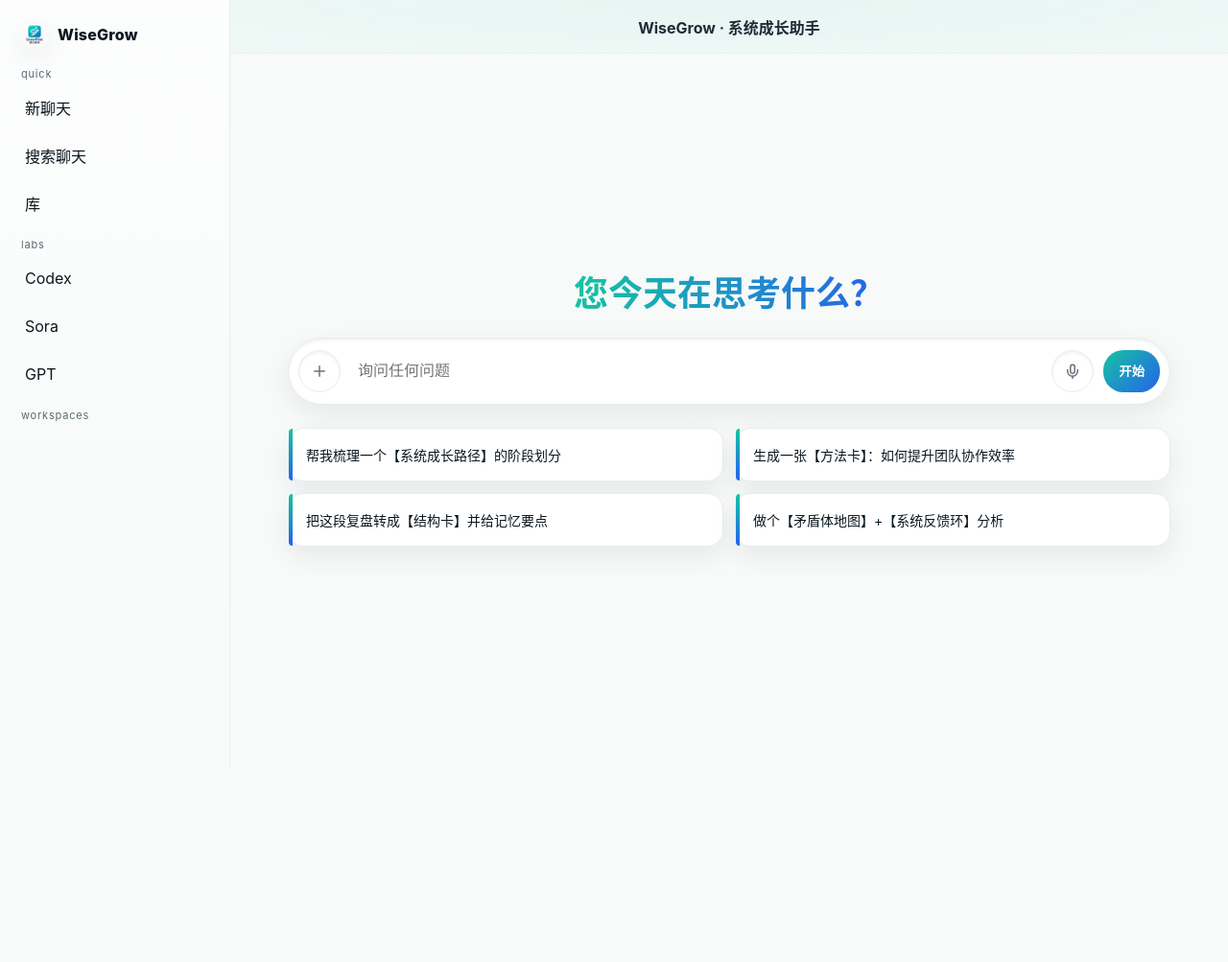
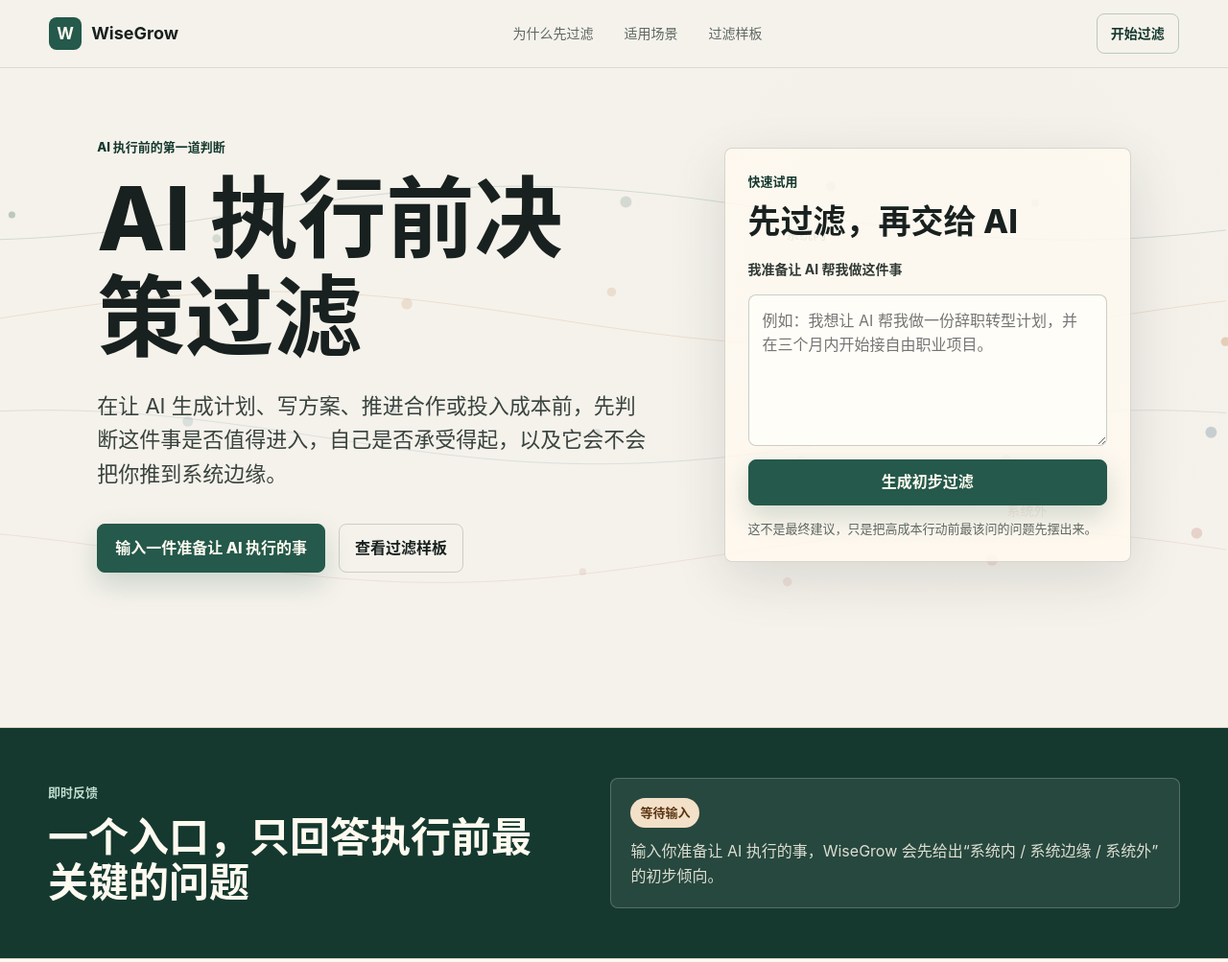
Before and after one commit to JohnJia21/notion-wisegrow-pages, a website: page index.html in a window 1280 px wide. Shown: the top 1003 px of the page at 96% size. Before the commit the page ends 800 px from the top, so only its background shows below. Drawn offline with Linux system fonts and the light colour scheme.

Commit message:
Replace homepage with WiseGrow decision filter landing page

```diff
--- a/index.html
+++ b/index.html
@@ -1,247 +1,167 @@
 <!doctype html>
 <html lang="zh-CN">
-<head>
-  <meta charset="utf-8"/>
-  <!-- 关键：安卓键盘友好 & 安全区 -->
-  <meta name="viewport" content="width=device-width, initial-scale=1, viewport-fit=cover, interactive-widget=resizes-visual"/>
-  <meta name="theme-color" content="#17c3a2"/>
-  <title>WiseGrow · 系统成长助手</title>
-  <meta name="color-scheme" content="light dark"/>
-  <style>
-    :root{
-      --bg:#f7faf9; --text:#0b1720; --muted:#5b6b73; --border:#e6eeeb; --card:#ffffff;
-      --brand1:#17c3a2; --brand2:#2563eb; --radius:18px;
-      --shadow:0 10px 28px rgba(3,18,7,.07);
-      --inset: inset 0 2px 3px rgba(0,0,0,.06), inset 0 -2px 3px rgba(255,255,255,.8);
-      --tap:44px;
-      --safe-top: env(safe-area-inset-top, 0px);
-      --safe-bottom: env(safe-area-inset-bottom, 0px);
-      /* 由 JS 设置，兼容安卓地址栏/键盘 */
-      --app-h: 100svh;
-    }
-    @media (prefers-color-scheme: dark){
-      :root{
-        --bg:#0c1215; --text:#e7ecef; --muted:#96a2a8; --border:#182024; --card:#0f161a;
-        --shadow:0 10px 30px rgba(0,0,0,.35);
-        --inset: inset 0 2px 3px rgba(0,0,0,.5), inset 0 -2px 3px rgba(255,255,255,.05);
-      }
-    }
-    *{box-sizing:border-box}
-    html,body{height:100%}
-    body{
-      margin:0;background:var(--bg);color:var(--text);
-      font-family: ui-sans-serif, -apple-system, "Segoe UI", Roboto, "PingFang SC","Noto Sans CJK SC","Microsoft YaHei", Arial;
-      -webkit-font-smoothing:antialiased; -moz-osx-font-smoothing:grayscale;
-      padding-top: var(--safe-top); padding-bottom: var(--safe-bottom);
-    }
+  <head>
+    <meta charset="utf-8" />
+    <meta name="viewport" content="width=device-width, initial-scale=1" />
+    <meta
+      name="description"
+      content="WiseGrow 是一个 AI 执行前决策过滤入口，帮助你在让 AI 生成方案或进入高成本行动前，先判断是否值得进入、是否承受得起。"
+    />
+    <title>WiseGrow | AI 执行前决策过滤</title>
+    <link rel="stylesheet" href="styles.css" />
+  </head>
+  <body>
+    <header class="site-header" aria-label="主导航">
+      <a class="brand" href="#top" aria-label="WiseGrow 首页">
+        <span class="brand-mark" aria-hidden="true">W</span>
+        <span>WiseGrow</span>
+      </a>
+      <nav class="nav-links" aria-label="页面导航">
+        <a href="#why">为什么先过滤</a>
+        <a href="#use">适用场景</a>
+        <a href="#sample">过滤样板</a>
+      </nav>
+      <a class="header-action" href="#filter">开始过滤</a>
+    </header>
 
-    /* ===== Layout ===== */
-    .app{
-      display:grid;
-      grid-template-columns: 240px 1fr;
-      min-height: var(--app-h);     /* 优先使用 JS/visualViewport 设置 */
-      height: var(--app-h);
-      /* 回退方案（老安卓） */
-      min-height: -webkit-fill-available;
-      min-height: 100vh;
-    }
-    .sidebar{
-      padding:16px 14px;border-right:1px solid var(--border);
-      background: linear-gradient(180deg, rgba(255,255,255,.7), rgba(255,255,255,0));
-      position:sticky; top:0; height:var(--app-h); overflow:auto;
-    }
-    .brand{display:flex;align-items:center;gap:10px;padding:6px 8px;border-radius:12px}
-    .brand img{width:28px;height:28px;border-radius:10px;box-shadow:var(--shadow)}
-    .brand .name{font-weight:800;letter-spacing:.2px}
-    .groupTitle{margin:14px 8px 6px;font-size:11px;color:var(--muted);text-transform:lowercase;letter-spacing:.8px}
-    .nav{display:grid;gap:6px}
-    .nav a{
-      display:flex;align-items:center;gap:10px;padding:10px 12px;border-radius:12px;
-      text-decoration:none;color:var(--text); min-height: var(--tap);
-    }
-    .nav a:hover{background:var(--card);box-shadow:var(--shadow)}
-
-    .main{display:flex;flex-direction:column; min-height: var(--app-h);}
-    .topbar{
-      height:56px;display:flex;align-items:center;justify-content:center;
-      border-bottom:1px dashed var(--border);
-      background: radial-gradient(1200px 120px at 50% 0%, rgba(23,195,162,.08), transparent);
-      position:sticky; top:0; z-index:1;
-    }
-    .title{font-weight:700;opacity:.9}
-    .stage{
-      flex:1; display:flex; align-items:center; justify-content:center;
-      padding:32px 16px;
-    }
-    .center{width:min(920px,92vw);display:flex;flex-direction:column;align-items:center;gap:24px}
-
-    /* ===== Hero ===== */
-    .hero{
-      font-size:36px;font-weight:800;text-align:center;line-height:1.15;
-      background: linear-gradient(90deg, var(--brand1), var(--brand2));
-      -webkit-background-clip:text;background-clip:text;color:transparent;
-    }
-
-    /* ===== Ask Bar ===== */
-    .ask{
-      width:100%;display:flex;align-items:center;gap:10px;padding:10px;
-      border-radius:48px;background:var(--card);
-      box-shadow: var(--shadow), var(--inset);border:1px solid var(--border);
-    }
-    .pill{
-      width:var(--tap);height:var(--tap);border-radius:50%;display:grid;place-items:center;
-      background:linear-gradient(180deg,#fff,rgba(255,255,255,0)); border:1px solid var(--border);
-      box-shadow: var(--inset); cursor:pointer; flex:0 0 auto;
-    }
-    .inputWrap{flex:1;display:flex;align-items:center;padding:0 6px}
-    input[type="text"]{
-      flex:1;height:48px;border:none;outline:none;background:transparent;color:var(--text);
-      font-size:16px; /* 防止自动放大 */
-    }
-    .go{
-      height:var(--tap);padding:0 16px;border:none;border-radius:21px;color:#fff;cursor:pointer;
-      background:linear-gradient(135deg,var(--brand1),var(--brand2));font-weight:700; flex:0 0 auto;
-    }
-
-    /* ===== Examples ===== */
-    .examples{width:100%;display:grid;gap:12px;grid-template-columns:repeat(2,1fr)}
-    .ex{
-      position:relative;padding:14px 16px 14px 18px;border-radius:16px;background:var(--card);
-      border:1px solid var(--border);box-shadow:var(--shadow);font-size:14px;min-height:56px;
-      display:flex;align-items:center;cursor:pointer;
-    }
-    .ex::before{
-      content:"";position:absolute;left:0;top:0;bottom:0;width:4px;border-radius:16px 0 0 16px;
-      background:linear-gradient(180deg,var(--brand1),var(--brand2));
-    }
-
-    /* ===== Mobile ===== */
-    @media (max-width:1024px){
-      .app{grid-template-columns:0 1fr}
-      .sidebar{display:none}
-      .hero{font-size:30px}
-    }
-    @media (max-width:640px){
-      .hero{font-size:24px}
-      .examples{grid-template-columns:1fr}
-      .stage{padding:20px 12px}
-      .ask{border-radius:20px}
-    }
-  </style>
-</head>
-<body>
-<div class="app">
-  <!-- Sidebar -->
-  <aside class="sidebar" aria-label="sidebar">
-    <div class="brand">
-      <img src="logo.png" alt="WiseGrow logo"/>
-      <div class="name">WiseGrow</div>
-    </div>
-
-    <div class="groupTitle">quick</div>
-    <nav class="nav">
-      <a href="#"><span>新聊天</span></a>
-      <a href="#"><span>搜索聊天</span></a>
-      <a href="#"><span>库</span></a>
-    </nav>
-
-    <div class="groupTitle">labs</div>
-    <nav class="nav">
-      <a href="#"><span>Codex</span></a>
-      <a href="#"><span>Sora</span></a>
-      <a href="#"><span>GPT</span></a>
-    </nav>
-
-    <div class="groupTitle">workspaces</div>
-    <nav class="nav">
-    </nav>
-  </aside>
-
-  <!-- Main -->
-  <main class="main">
-    <div class="topbar"><div class="title">WiseGrow · 系统成长助手</div></div>
-
-    <section class="stage">
-      <div class="center">
-        <div class="hero">您今天在思考什么？</div>
-
-        <form class="ask" id="askForm" autocomplete="off">
-          <button class="pill" type="button" title="新建">
-            <svg viewBox="0 0 24 24" width="18" height="18" fill="none" stroke="#6b7280" stroke-width="2">
-              <path d="M12 5v14M5 12h14" stroke-linecap="round"/>
-            </svg>
-          </button>
-
-          <div class="inputWrap">
-            <input id="q" type="text" placeholder="询问任何问题" aria-label="输入你的问题"/>
+    <main id="top">
+      <section class="hero" aria-labelledby="hero-title">
+        <canvas id="decisionCanvas" class="decision-canvas" aria-hidden="true"></canvas>
+        <div class="hero-grid">
+          <div class="hero-copy">
+            <p class="eyebrow">AI 执行前的第一道判断</p>
+            <h1 id="hero-title">AI 执行前决策过滤</h1>
+            <p class="hero-lede">
+              在让 AI 生成计划、写方案、推进合作或投入成本前，先判断这件事是否值得进入，自己是否承受得起，以及它会不会把你推到系统边缘。
+            </p>
+            <div class="hero-actions">
+              <a class="primary-link" href="#filter">输入一件准备让 AI 执行的事</a>
+              <a class="secondary-link" href="#sample">查看过滤样板</a>
+            </div>
           </div>
 
-          <button class="pill" type="button" title="语音">
-            <svg viewBox="0 0 24 24" width="18" height="18" fill="none" stroke="#6b7280" stroke-width="2">
-              <path d="M12 3a3 3 0 0 1 3 3v6a3 3 0 1 1-6 0V6a3 3 0 0 1 3-3z"/>
-              <path d="M19 10v2a7 7 0 0 1-14 0v-2" stroke-linecap="round"/>
-              <path d="M12 19v3" stroke-linecap="round"/>
-            </svg>
-          </button>
+          <form class="filter-panel" id="filter" aria-labelledby="filter-title">
+            <div class="panel-heading">
+              <p class="panel-kicker">快速试用</p>
+              <h2 id="filter-title">先过滤，再交给 AI</h2>
+            </div>
+            <label for="decisionInput">我准备让 AI 帮我做这件事</label>
+            <textarea
+              id="decisionInput"
+              name="decision"
+              rows="5"
+              placeholder="例如：我想让 AI 帮我做一份辞职转型计划，并在三个月内开始接自由职业项目。"
+            ></textarea>
+            <button class="primary-button" type="submit">
+              生成初步过滤
+            </button>
+            <p class="form-note">这不是最终建议，只是把高成本行动前最该问的问题先摆出来。</p>
+          </form>
+        </div>
+      </section>
 
-          <button class="go" type="submit">开始</button>
-        </form>
+      <section class="result-band" aria-live="polite">
+        <div class="section-inner result-layout">
+          <div>
+            <p class="section-kicker">即时反馈</p>
+            <h2>一个入口，只回答执行前最关键的问题</h2>
+          </div>
+          <div class="result-output" id="resultOutput">
+            <div class="result-status system-edge">等待输入</div>
+            <p>输入你准备让 AI 执行的事，WiseGrow 会先给出“系统内 / 系统边缘 / 系统外”的初步倾向。</p>
+          </div>
+        </div>
+      </section>
 
-        <div class="examples" id="examples">
-          <div class="ex">帮我梳理一个【系统成长路径】的阶段划分</div>
-          <div class="ex">生成一张【方法卡】：如何提升团队协作效率</div>
-          <div class="ex">把这段复盘转成【结构卡】并给记忆要点</div>
-          <div class="ex">做个【矛盾体地图】+【系统反馈环】分析</div>
+      <section class="content-section" id="why" aria-labelledby="why-title">
+        <div class="section-inner two-column">
+          <div>
+            <p class="section-kicker">为什么先过滤</p>
+            <h2 id="why-title">你通常不缺方案，缺的是进入前的停顿</h2>
+          </div>
+          <div class="body-copy">
+            <p>
+              AI 很擅长把一个想法快速扩展成计划、清单和执行步骤。但很多选择真正的风险不在方案本身，而在它会消耗你的现金流、家庭稳定、健康、信任和长期目标。
+            </p>
+            <p>
+              WiseGrow 不替你做决定，也不鼓励你把人生交给 AI。它只在行动前帮你看清：这件事是不是已经接近不可逆节点。
+            </p>
+          </div>
         </div>
-      </div>
-    </section>
-  </main>
-</div>
+      </section>
 
-<script>
-  // —— 提交占位逻辑：替换为你的后端/路由
-  document.getElementById('askForm').addEventListener('submit', function(e){
-    e.preventDefault();
-    const q = (document.getElementById('q').value || '').trim();
-    if(!q){ document.getElementById('q').focus(); return; }
-    alert('WiseGrow 收到问题：' + q + '\n（这里接入你的对话接口或跳转至 /chat ）');
-  });
+      <section class="content-section muted" id="use" aria-labelledby="use-title">
+        <div class="section-inner">
+          <div class="section-head">
+            <p class="section-kicker">适用场景</p>
+            <h2 id="use-title">在这些动作前，先做一次过滤</h2>
+          </div>
+          <div class="scenario-grid" role="list">
+            <article class="scenario-card" role="listitem">
+              <span class="scenario-number">01</span>
+              <h3>让 AI 生成重大计划前</h3>
+              <p>副业、转型、创业、投资、移民、长期学习，都先看是否会超出承受力。</p>
+            </article>
+            <article class="scenario-card" role="listitem">
+              <span class="scenario-number">02</span>
+              <h3>投入大额成本前</h3>
+              <p>资金、时间、关系和注意力一旦被锁定，退出成本就会迅速升高。</p>
+            </article>
+            <article class="scenario-card" role="listitem">
+              <span class="scenario-number">03</span>
+              <h3>做公开承诺前</h3>
+              <p>发布、签约、合伙、绑定关系之前，先确认自己是否还能稳住基本系统。</p>
+            </article>
+          </div>
+        </div>
+      </section>
 
-  // —— 示例点击填充
-  document.querySelectorAll('#examples .ex').forEach(el=>{
-    el.addEventListener('click',()=>{
-      document.getElementById('q').value = el.textContent.trim();
-      document.getElementById('q').focus();
-    });
-  });
+      <section class="content-section" id="sample" aria-labelledby="sample-title">
+        <div class="section-inner sample-layout">
+          <div>
+            <p class="section-kicker">过滤样板</p>
+            <h2 id="sample-title">第一版只看四个输出</h2>
+            <p class="section-summary">
+              为了获得真实外部反馈，WiseGrow 当前不追求完整理论，只保留用户最容易理解、也最能阻止盲目执行的四个判断。
+            </p>
+          </div>
+          <div class="sample-list">
+            <div class="sample-row">
+              <span>状态判断</span>
+              <strong>系统内 / 系统边缘 / 系统外</strong>
+            </div>
+            <div class="sample-row">
+              <span>核心消耗</span>
+              <strong>钱、时间、健康、关系、信任</strong>
+            </div>
+            <div class="sample-row">
+              <span>不可逆节点</span>
+              <strong>签约、投入、公开承诺、强绑定</strong>
+            </div>
+            <div class="sample-row">
+              <span>最小动作</span>
+              <strong>先做一个可退出的小验证</strong>
+            </div>
+          </div>
+        </div>
+      </section>
 
-  // —— 安卓可视高度自适配（地址栏/键盘）
-  (function(){
-    const setAppHeight = () => {
-      const vv = window.visualViewport;
-      const h = vv ? vv.height : window.innerHeight;
-      // 预留安全区
-      const safeTop = parseFloat(getComputedStyle(document.documentElement).getPropertyValue('--safe-top')) || 0;
-      const safeBottom = parseFloat(getComputedStyle(document.documentElement).getPropertyValue('--safe-bottom')) || 0;
-      const appH = Math.max(320, Math.round(h - safeTop - safeBottom));
-      document.documentElement.style.setProperty('--app-h', appH + 'px');
-    };
-    setAppHeight();
-    if (window.visualViewport){
-      visualViewport.addEventListener('resize', setAppHeight);
-      visualViewport.addEventListener('scroll', setAppHeight);
-    } else {
-      window.addEventListener('resize', setAppHeight);
-    }
+      <section class="cta-section" aria-labelledby="cta-title">
+        <div class="section-inner cta-inner">
+          <div>
+            <p class="section-kicker">早期验证中</p>
+            <h2 id="cta-title">把一个真实选择拿来试一下</h2>
+          </div>
+          <a class="primary-link dark" href="#filter">回到过滤入口</a>
+        </div>
+      </section>
+    </main>
 
-    // 输入框聚焦时，滚动到可视中央，避免被键盘遮挡
-    const q = document.getElementById('q');
-    q.addEventListener('focus', () => {
-      setTimeout(() => {
-        q.scrollIntoView({block:'center', behavior:'smooth'});
-      }, 50);
-    });
-  })();
-</script>
-</body>
+    <footer class="site-footer">
+      <span>WiseGrow</span>
+      <span>让 AI 生成方案之前，先把裁剪权拿回来。</span>
+    </footer>
+
+    <script src="script.js"></script>
+  </body>
 </html>
```
